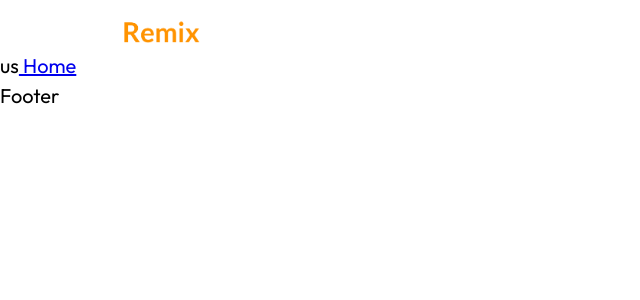
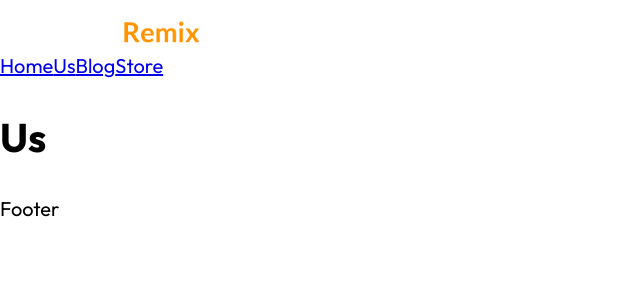
Before and after one commit to KennethJGR/GuitarNext, a Next.js app: page /us in a window 1280 px wide. Shown: the top 300 px of the page, without its empty margins (0-640 px from the left). Built offline with nearby package versions, Linux system fonts and the light colour scheme.

Commit message:
adding liks

```diff
--- a/src/components/header.js
+++ b/src/components/header.js
@@ -1,5 +1,6 @@
 import React from "react";
 import Image from "next/image";
+import Link from "next/link";
 import logo from "../../public/img/logo.png";
 
 export default function Header() {
@@ -7,6 +8,13 @@
         <header>
             <div className="container">
                 <Image src={logo} alt="GuitarNext" width={200} height={200} />
+
+                <nav>
+                    <Link href="/">Home</Link>
+                    <Link href="/us">Us</Link>
+                    <Link href="/blog">Blog</Link>
+                    <Link href="/store">Store</Link>
+                </nav>
             </div>
         </header>
     );
--- a/src/pages/us.js
+++ b/src/pages/us.js
@@ -1,14 +1,9 @@
-import Link from "next/link";
 import Layout from "@/components/layout";
 
 const Us = () => {
     return (
-        <Layout
-        title="Us"
-        description="This is the us page"
-        >
-            us
-            <Link href="/"> Home </Link>
+        <Layout title="Us" description="This is the us page">
+            <h1>Us</h1>
         </Layout>
     );
 };
```
Also changed, not shown: src/pages/blog.js (added, +9 -0 lines), src/pages/store.js (added, +9 -0 lines).
